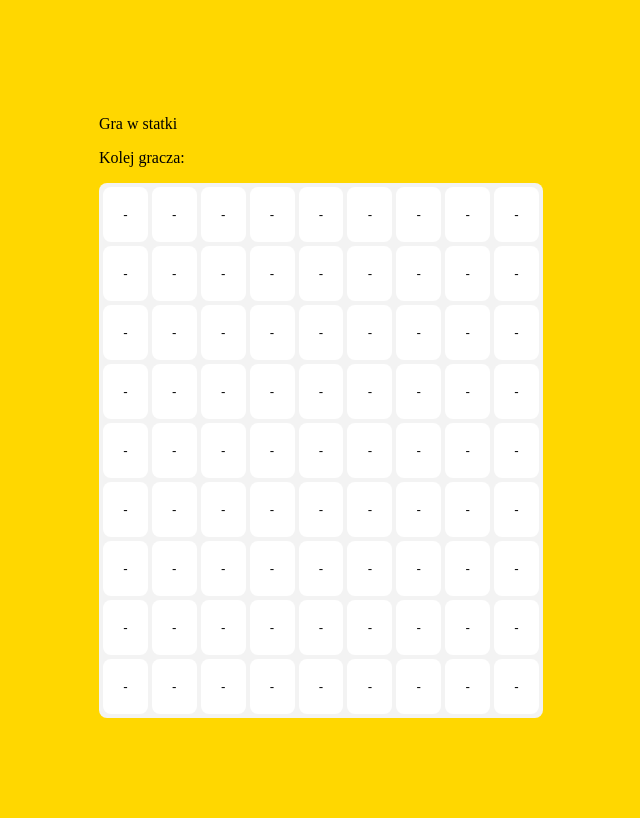
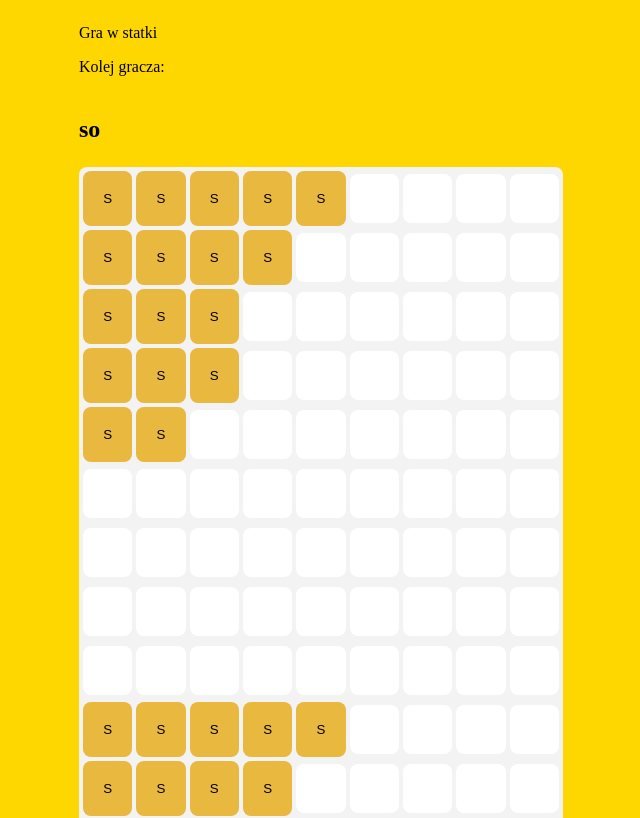
Before and after one commit to Bartholomeas/ships-game-oop, a React (Vite) app: page / in a window 1280 px wide. Shown: the top 818 px of the page, without its empty margins (321-961 px from the left). Built offline with nearby package versions, Linux system fonts and the light colour scheme.

Commit message:
board is rendering with visible ships

```diff
--- a/src/App.tsx
+++ b/src/App.tsx
@@ -67,7 +67,7 @@ class App extends Component<any, StateInterface> {
         <p>Gra w statki</p>
         <p>Kolej gracza:</p>
         <div className={style.wrapper}>
-          {this.board}
+          {/* {this.board} */}
           <Board
             ships={[
               new Ship(5, [
--- a/src/components/Board.tsx
+++ b/src/components/Board.tsx
@@ -5,49 +5,65 @@ import * as style from './styles/Board.module.css';
 interface Props {
   props: any;
 }
-export default class Board extends Component<any, { x: number[]; y: string[] }> implements Props {
-  private readonly ships;
-  private readonly grid;
+
+export default class Board extends Component<{ ships: Ship[] }, { cells: any[] }> implements Props {
+  private ships;
+  public grid;
   public readonly size = 9;
+
   constructor(ships: Ship[]) {
     super(ships);
     this.ships = ships;
     this.grid = Array(this.size)
       .fill(null)
       .map(() => Array(this.size).fill(null));
+
+    this.state = {
+      cells: [],
+    };
   }
 
   private placeShips() {
-    // console.log(this.ships[0]);
     const { ships } = this.ships;
-    // console.log(ships);
-    for (const { context: ship } of ships) {
-      console.log(ship);
+    console.log(ships);
+    for (const ship of ships) {
+      for (const [x, y] of ship.positions) {
+        this.grid[x][y] = ship;
+      }
+    }
+    console.log(this.grid);
+  }
+
+  private renderCells() {
+    for (let x = 0; x < this.size; x++) {
+      for (let y = 0; y < this.size; y++) {
+        this.setState((prevState, props) => ({
+          cells: [
+            ...prevState.cells,
+            <button
+              onClick={() => {
+                console.log(this.grid[x][y]);
+              }}
+              className={`${style.ship} ${this.grid[x][y] ? style.ship__active : ''}`}
+              key={`${x}-${y}`}>
+              {this.grid[x][y] !== null ? 'S' : ''}
+            </button>,
+          ],
+        }));
+      }
     }
   }
 
   componentDidMount() {
     this.placeShips();
+    this.renderCells();
   }
 
   public render() {
-    const cells = [];
-    for (let x = 0; x < this.size; x++) {
-      for (let y = 0; y < this.size; y++) {
-        cells.push(
-          <button
-            onClick={() => console.log(y, x)}
-            className={`${style.ship} ${this.grid[x][y] ? style['ship--active'] : ''}`}
-            key={`${x}-${y}`}>
-            {this.grid[x][y] ? 'S' : '-'}
-          </button>
-        );
-      }
-    }
-
     return (
       <div className={style.wrapper}>
-        <div className={style.position__wrapper}>{cells}</div>
+        {this.grid[0][1] && <p>so</p>}
+        <div className={style.position__wrapper}>{this.state.cells}</div>
       </div>
     );
   }
--- a/src/components/styles/Board.module.css
+++ b/src/components/styles/Board.module.css
@@ -36,6 +36,6 @@
   background-color: #f3f3f3;
 }
 
-.ship--active {
+.ship__active {
   background-color: #e8b83f;
 }
```
